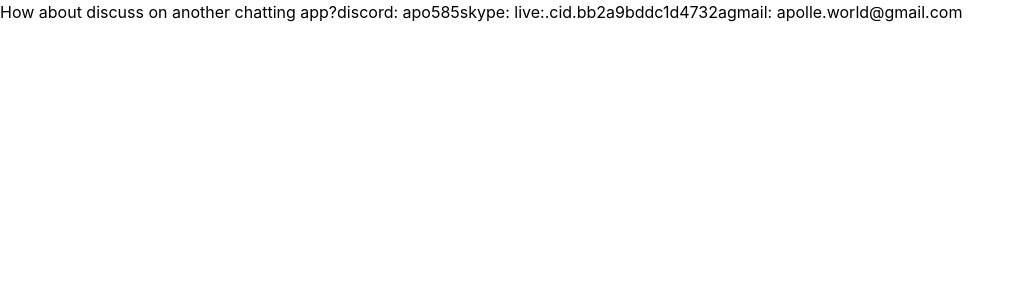
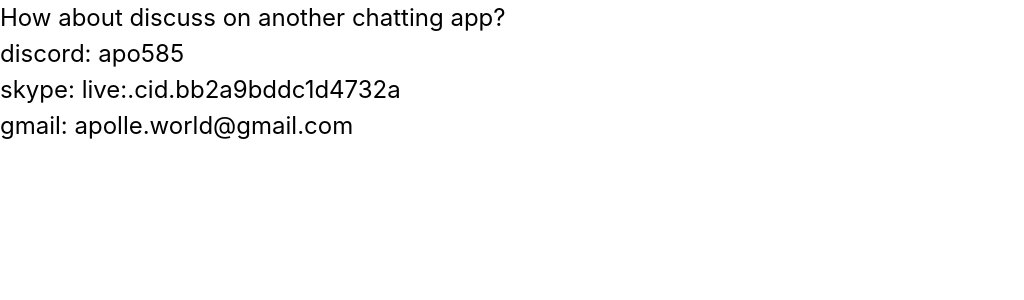
Before and after one commit to apo-star/coding-challenge, a React (Create React App) app: page / in a window 1280 px wide. Shown: the top 300 px of the page, without its empty margins (0-1024 px from the left). Built offline with nearby package versions, Linux system fonts and the light colour scheme.

Commit message:
fix: text size

```diff
--- a/src/App.tsx
+++ b/src/App.tsx
@@ -12,7 +12,7 @@
 
 function App() {
   return (
-    <div className="flex">
+    <div className="block text-[24px]">
       {/* <Scene />
       <Overlay />
       <UploadContorls /> */}
```
